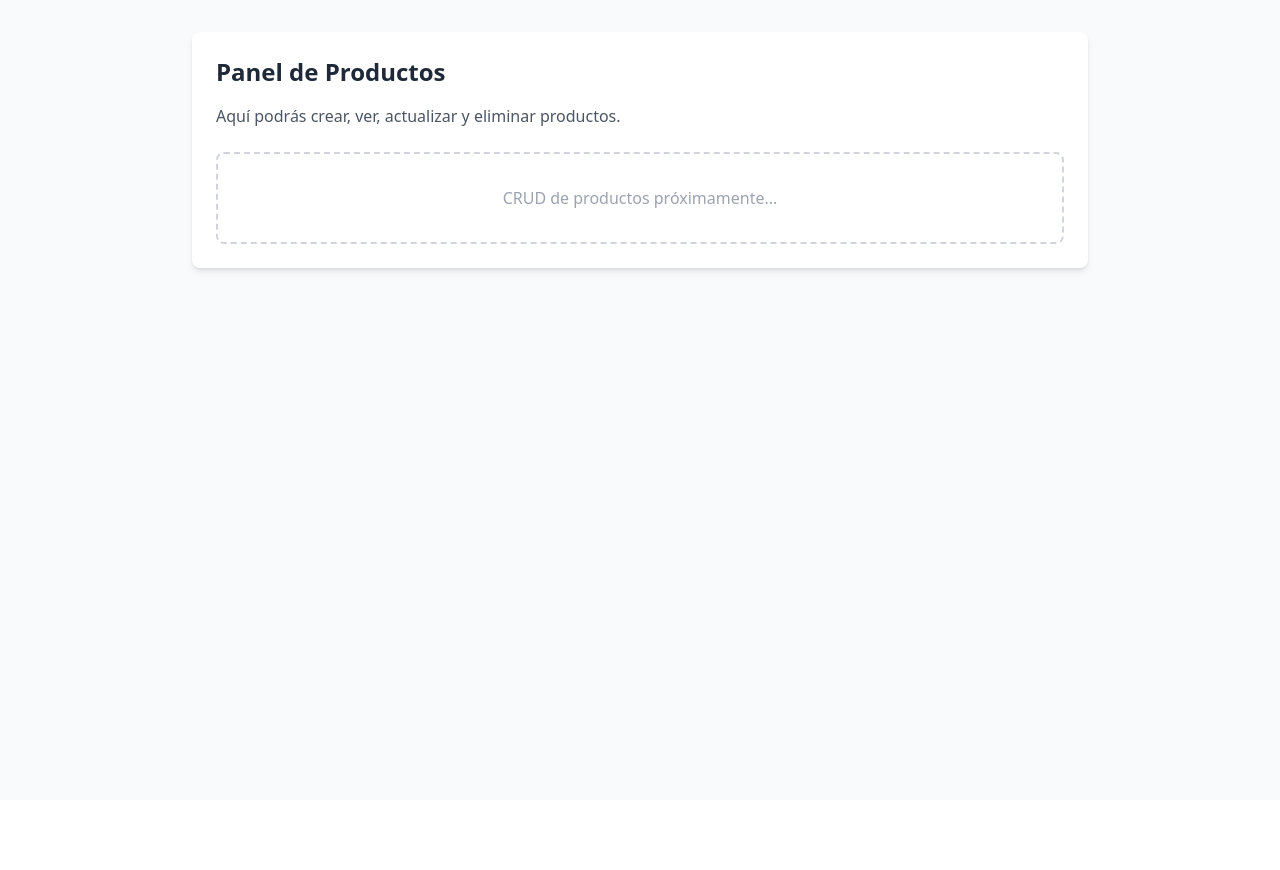
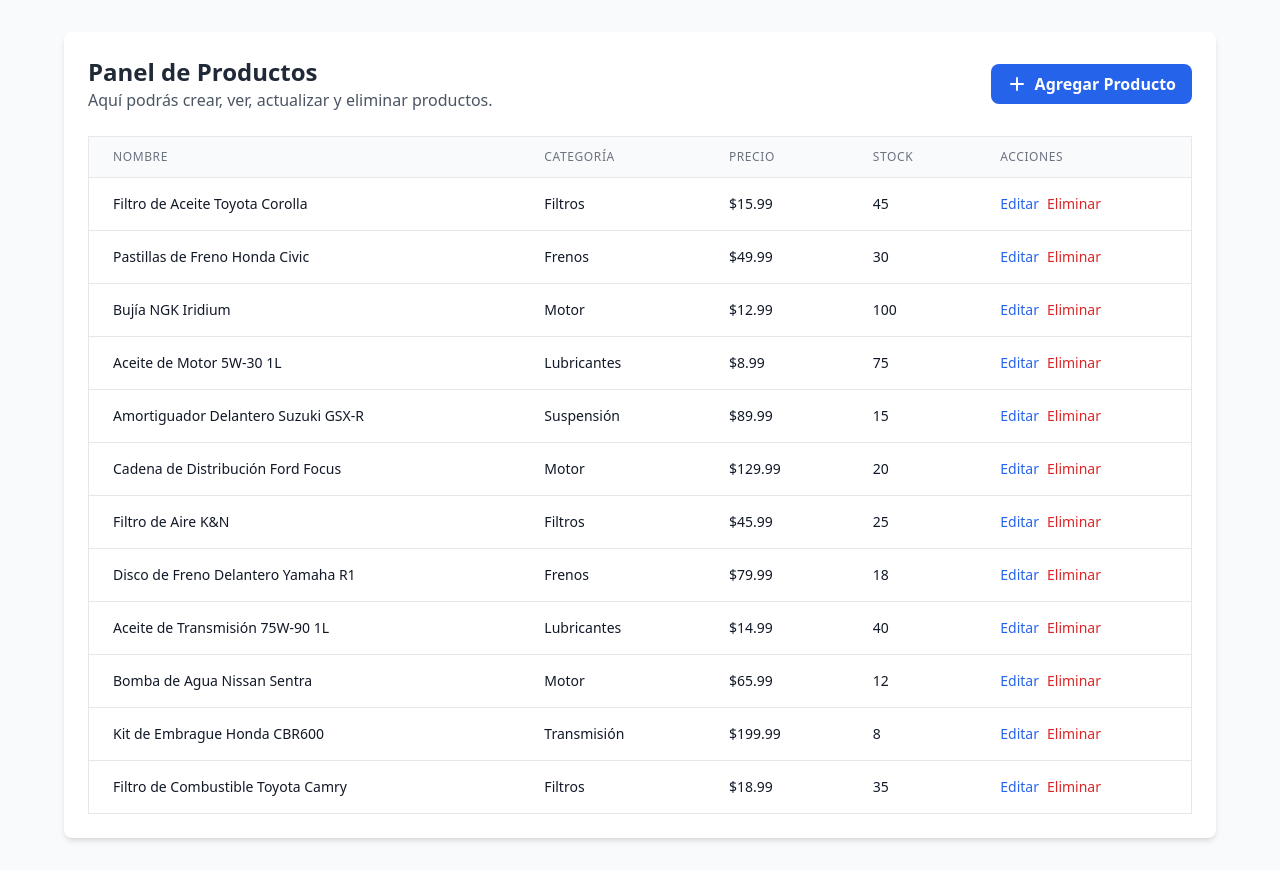
Before and after one commit to lucasecapdevila/stock-app-frontend, a React (Vite) app: page /admin in a window 1280 px wide. Before the commit the page ends 800 px from the top, so only its background shows below. Built offline with nearby package versions, Linux system fonts and the light colour scheme; sample sign-in values are in the browser's storage.

Commit message:
dashboard table added and functionality implemented

```diff
--- a/src/components/pages/Dashboard.tsx
+++ b/src/components/pages/Dashboard.tsx
@@ -1,13 +1,114 @@
+import { useState } from 'react';
+
+interface Product {
+  id: string;
+  name: string;
+  category: string;
+  price: number;
+  stock: number;
+}
+
+const mockProducts: Product[] = [
+  { id: '1', name: 'Filtro de Aceite Toyota Corolla', category: 'Filtros', price: 15.99, stock: 45 },
+  { id: '2', name: 'Pastillas de Freno Honda Civic', category: 'Frenos', price: 49.99, stock: 30 },
+  { id: '3', name: 'Bujía NGK Iridium', category: 'Motor', price: 12.99, stock: 100 },
+  { id: '4', name: 'Aceite de Motor 5W-30 1L', category: 'Lubricantes', price: 8.99, stock: 75 },
+  { id: '5', name: 'Amortiguador Delantero Suzuki GSX-R', category: 'Suspensión', price: 89.99, stock: 15 },
+  { id: '6', name: 'Cadena de Distribución Ford Focus', category: 'Motor', price: 129.99, stock: 20 },
+  { id: '7', name: 'Filtro de Aire K&N', category: 'Filtros', price: 45.99, stock: 25 },
+  { id: '8', name: 'Disco de Freno Delantero Yamaha R1', category: 'Frenos', price: 79.99, stock: 18 },
+  { id: '9', name: 'Aceite de Transmisión 75W-90 1L', category: 'Lubricantes', price: 14.99, stock: 40 },
+  { id: '10', name: 'Bomba de Agua Nissan Sentra', category: 'Motor', price: 65.99, stock: 12 },
+  { id: '11', name: 'Kit de Embrague Honda CBR600', category: 'Transmisión', price: 199.99, stock: 8 },
+  { id: '12', name: 'Filtro de Combustible Toyota Camry', category: 'Filtros', price: 18.99, stock: 35 }
+];
 
 const Dashboard = () => {
+  const [products, setProducts] = useState<Product[]>(mockProducts);
+
+  const handleDelete = (id: string) => {
+    if (window.confirm('¿Estás seguro de que deseas eliminar este producto?')) {
+      setProducts(products.filter(product => product.id !== id));
+    }
+  };
+
+  const handleAddProduct = () => {
+    // TODO: Implementar lógica para agregar producto
+    alert('Aquí se agregará un producto');
+  };
+
   return (
     <div className="min-h-screen bg-gray-50 p-8">
-      <div className="max-w-4xl mx-auto bg-white rounded-lg shadow-md p-6">
-        <h1 className="text-2xl font-bold mb-4 text-gray-800">Panel de Productos</h1>
-        <p className="text-gray-600 mb-6">Aquí podrás crear, ver, actualizar y eliminar productos.</p>
-        {/* Aquí irá la interfaz de CRUD de productos */}
-        <div className="border-2 border-dashed border-gray-300 rounded-lg p-8 text-center text-gray-400">
-          CRUD de productos próximamente...
+      <div className="max-w-6xl mx-auto bg-white rounded-lg shadow-md p-6">
+        <div className="flex justify-between items-center mb-6">
+          <div>
+            <h1 className="text-2xl font-bold text-gray-800">Panel de Productos</h1>
+            <p className="text-gray-600">Aquí podrás crear, ver, actualizar y eliminar productos.</p>
+          </div>
+          <button
+            onClick={handleAddProduct}
+            className="bg-blue-600 hover:bg-blue-700 text-white font-semibold py-2 px-4 rounded-lg flex items-center gap-2 transition-colors duration-200"
+          >
+            <svg xmlns="http://www.w3.org/2000/svg" className="h-5 w-5" viewBox="0 0 20 20" fill="currentColor">
+              <path fillRule="evenodd" d="M10 3a1 1 0 011 1v5h5a1 1 0 110 2h-5v5a1 1 0 11-2 0v-5H4a1 1 0 110-2h5V4a1 1 0 011-1z" clipRule="evenodd" />
+            </svg>
+            Agregar Producto
+          </button>
+        </div>
+
+        <div className="overflow-x-auto">
+          <table className="min-w-full bg-white border border-gray-200">
+            <thead className="bg-gray-50">
+              <tr>
+                <th className="px-6 py-3 border-b border-gray-200 text-left text-xs font-medium text-gray-500 uppercase tracking-wider">
+                  Nombre
+                </th>
+                <th className="px-6 py-3 border-b border-gray-200 text-left text-xs font-medium text-gray-500 uppercase tracking-wider">
+                  Categoría
+                </th>
+                <th className="px-6 py-3 border-b border-gray-200 text-left text-xs font-medium text-gray-500 uppercase tracking-wider">
+                  Precio
+                </th>
+                <th className="px-6 py-3 border-b border-gray-200 text-left text-xs font-medium text-gray-500 uppercase tracking-wider">
+                  Stock
+                </th>
+                <th className="px-6 py-3 border-b border-gray-200 text-left text-xs font-medium text-gray-500 uppercase tracking-wider">
+                  Acciones
+                </th>
+              </tr>
+            </thead>
+            <tbody className="divide-y divide-gray-200">
+              {products.map((product) => (
+                <tr key={product.id} className="hover:bg-gray-50">
+                  <td className="px-6 py-4 whitespace-nowrap text-sm text-gray-900">
+                    {product.name}
+                  </td>
+                  <td className="px-6 py-4 whitespace-nowrap text-sm text-gray-900">
+                    {product.category}
+                  </td>
+                  <td className="px-6 py-4 whitespace-nowrap text-sm text-gray-900">
+                    ${product.price.toFixed(2)}
+                  </td>
+                  <td className="px-6 py-4 whitespace-nowrap text-sm text-gray-900">
+                    {product.stock}
+                  </td>
+                  <td className="px-6 py-4 whitespace-nowrap text-sm text-gray-900">
+                    <div className="flex space-x-2">
+                      <button className="text-blue-600 hover:text-blue-900">
+                        Editar
+                      </button>
+                      <button
+                        onClick={() => handleDelete(product.id)}
+                        className="text-red-600 hover:text-red-900"
+                      >
+                        Eliminar
+                      </button>
+                    </div>
+                  </td>
+                </tr>
+              ))}
+            </tbody>
+          </table>
         </div>
       </div>
     </div>
```
